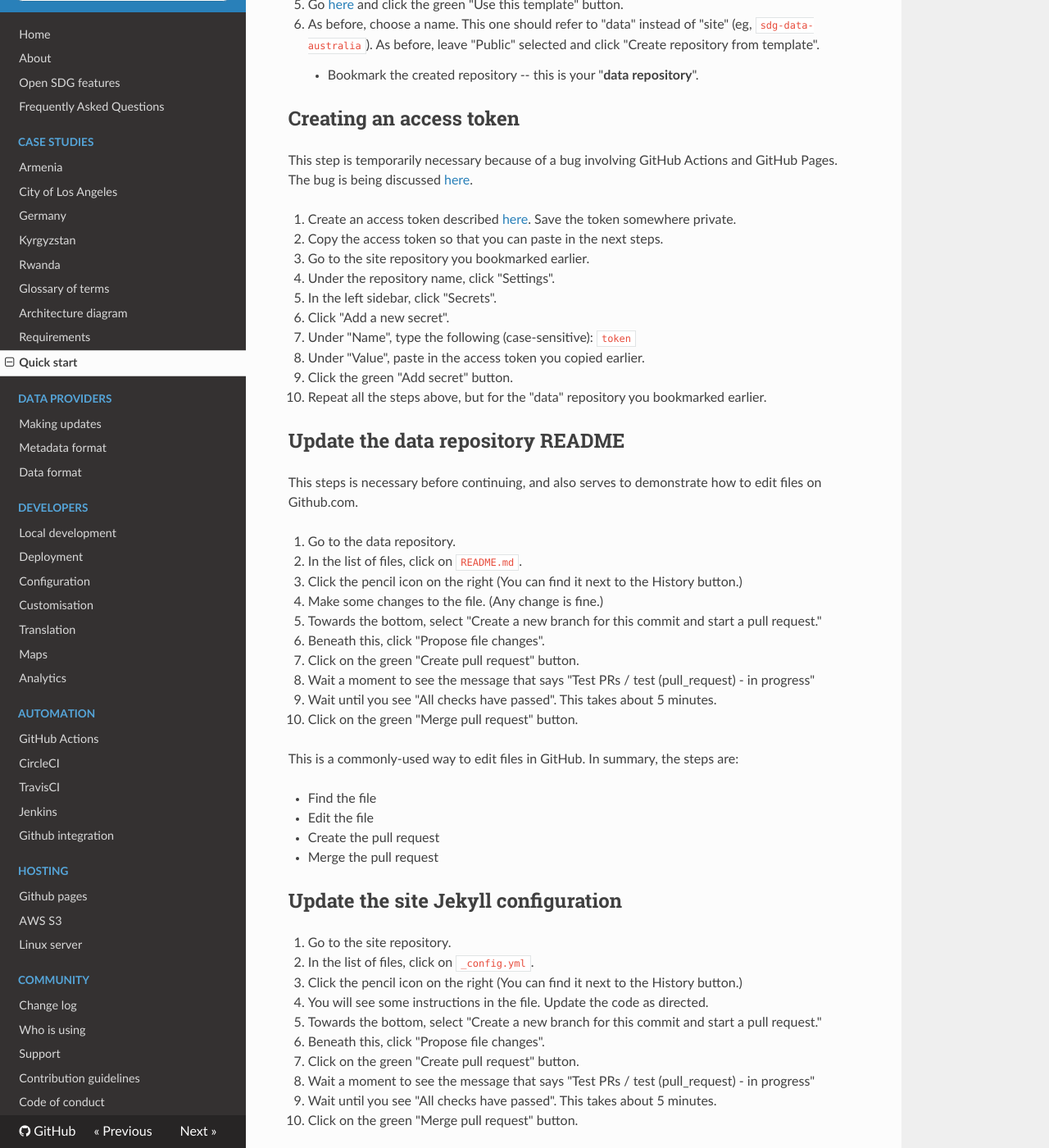
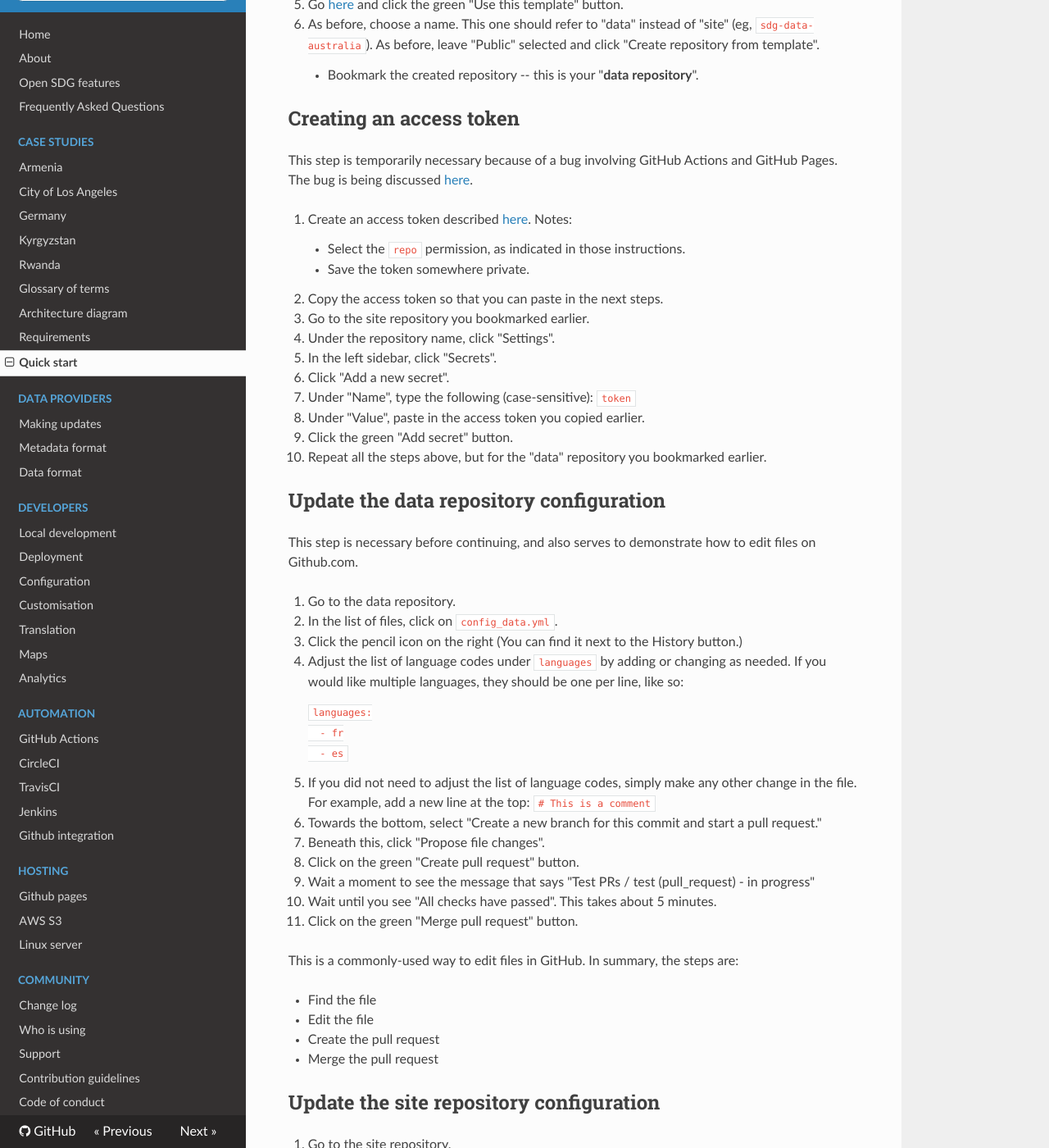
Before and after one commit to open-sdg/open-sdg, an MkDocs documentation site: the page built from docs/quick-start.md, in a window 1280 px wide and 1400 px high, scrolled down 547 px. Shown: the whole window at 82% size. Built offline with MkDocs 1.6.1, drawn with Linux system fonts in a browser that asks for light colours; nearby versions of some CDN libraries; old or Windows-style settings are respelled for this version of MkDocs; some of the changed text lies outside the part shown.

Commit message:
Tweaks to the quick start based on recent changes in starter repos

````diff
--- a/docs/quick-start.md
+++ b/docs/quick-start.md
@@ -17,7 +17,9 @@
 
 This step is temporarily necessary because of a bug involving GitHub Actions and GitHub Pages. The bug is being discussed [here](https://github.community/t5/GitHub-Actions/Github-action-not-triggering-gh-pages-upon-push/td-p/26869/highlight/true).
 
-1. Create an access token described [here](https://help.github.com/en/github/authenticating-to-github/creating-a-personal-access-token-for-the-command-line#creating-a-token). Save the token somewhere private.
+1. Create an access token described [here](https://help.github.com/en/github/authenticating-to-github/creating-a-personal-access-token-for-the-command-line#creating-a-token). Notes:
+    * Select the `repo` permission, as indicated in those instructions.
+    * Save the token somewhere private.
 1. Copy the access token so that you can paste in the next steps.
 1. Go to the site repository you bookmarked earlier.
 1. Under the repository name, click "Settings".
@@ -28,14 +30,22 @@
 1. Click the green "Add secret" button.
 1. Repeat all the steps above, but for the "data" repository you bookmarked earlier.
 
-## Update the data repository README
+## Update the data repository configuration
 
-This steps is necessary before continuing, and also serves to demonstrate how to edit files on Github.com.
+This step is necessary before continuing, and also serves to demonstrate how to edit files on Github.com.
 
 1. Go to the data repository.
-1. In the list of files, click on `README.md`.
+1. In the list of files, click on `config_data.yml`.
 1. Click the pencil icon on the right (You can find it next to the History button.)
-1. Make some changes to the file. (Any change is fine.)
+1. Adjust the list of language codes under `languages` by adding or changing as needed. If you would like multiple languages, they should be one per line, like so:
+
+    ```
+    languages:
+      - fr
+      - es
+    ```
+
+1. If you did not need to adjust the list of language codes, simply make any other change in the file. For example, add a new line at the top: `# This is a comment`
 1. Towards the bottom, select "Create a new branch for this commit and start a pull request."
 1. Beneath this, click "Propose file changes".
 1. Click on the green "Create pull request" button.
@@ -50,12 +60,13 @@
 * Create the pull request
 * Merge the pull request
 
-## Update the site Jekyll configuration
+## Update the site repository configuration
 
 1. Go to the site repository.
 1. In the list of files, click on `_config.yml`.
 1. Click the pencil icon on the right (You can find it next to the History button.)
 1. You will see some instructions in the file. Update the code as directed.
+1. In particular, adjust the language codes under `languages` in the same way you did with the data repository.
 1. Towards the bottom, select "Create a new branch for this commit and start a pull request."
 1. Beneath this, click "Propose file changes".
 1. Click on the green "Create pull request" button.
````
